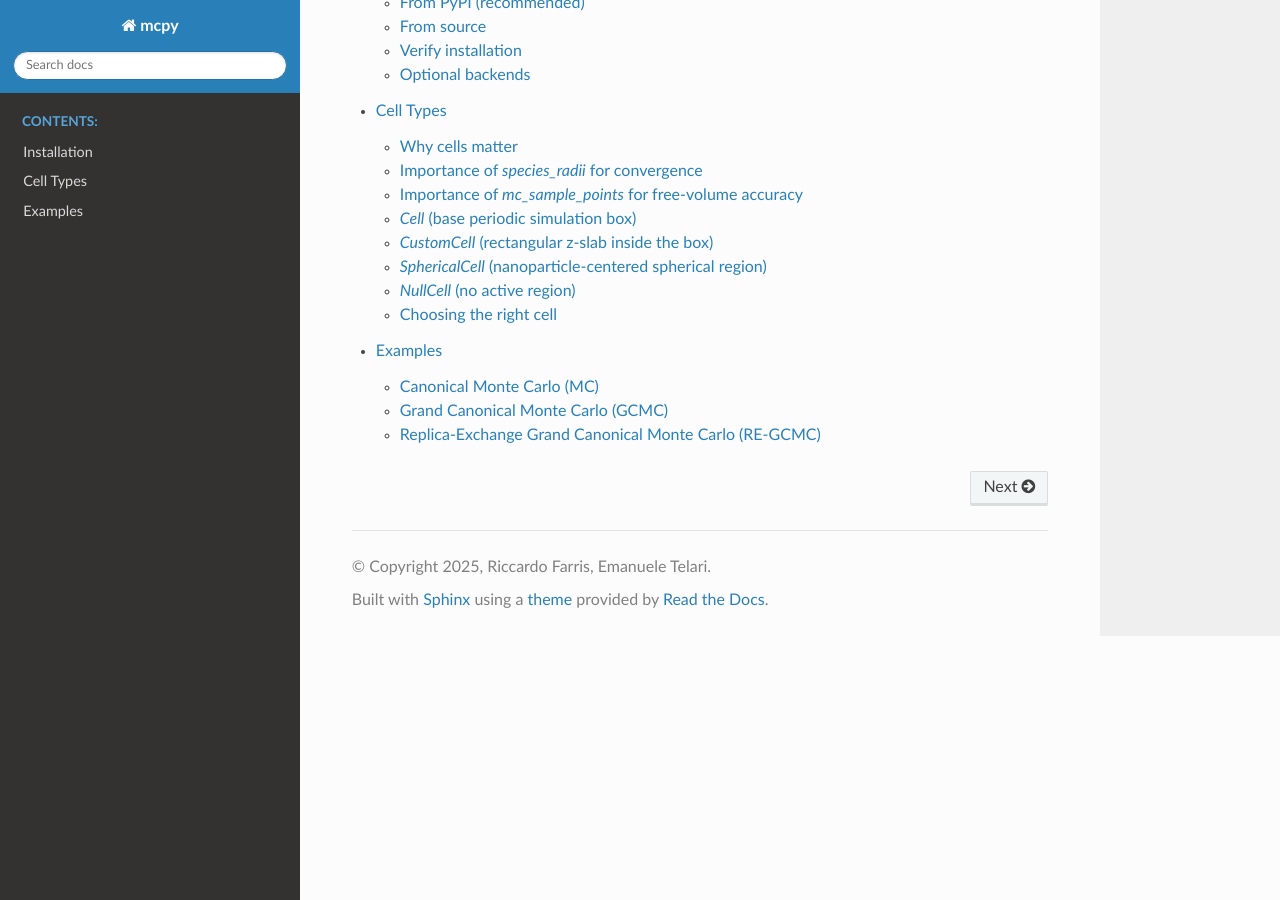
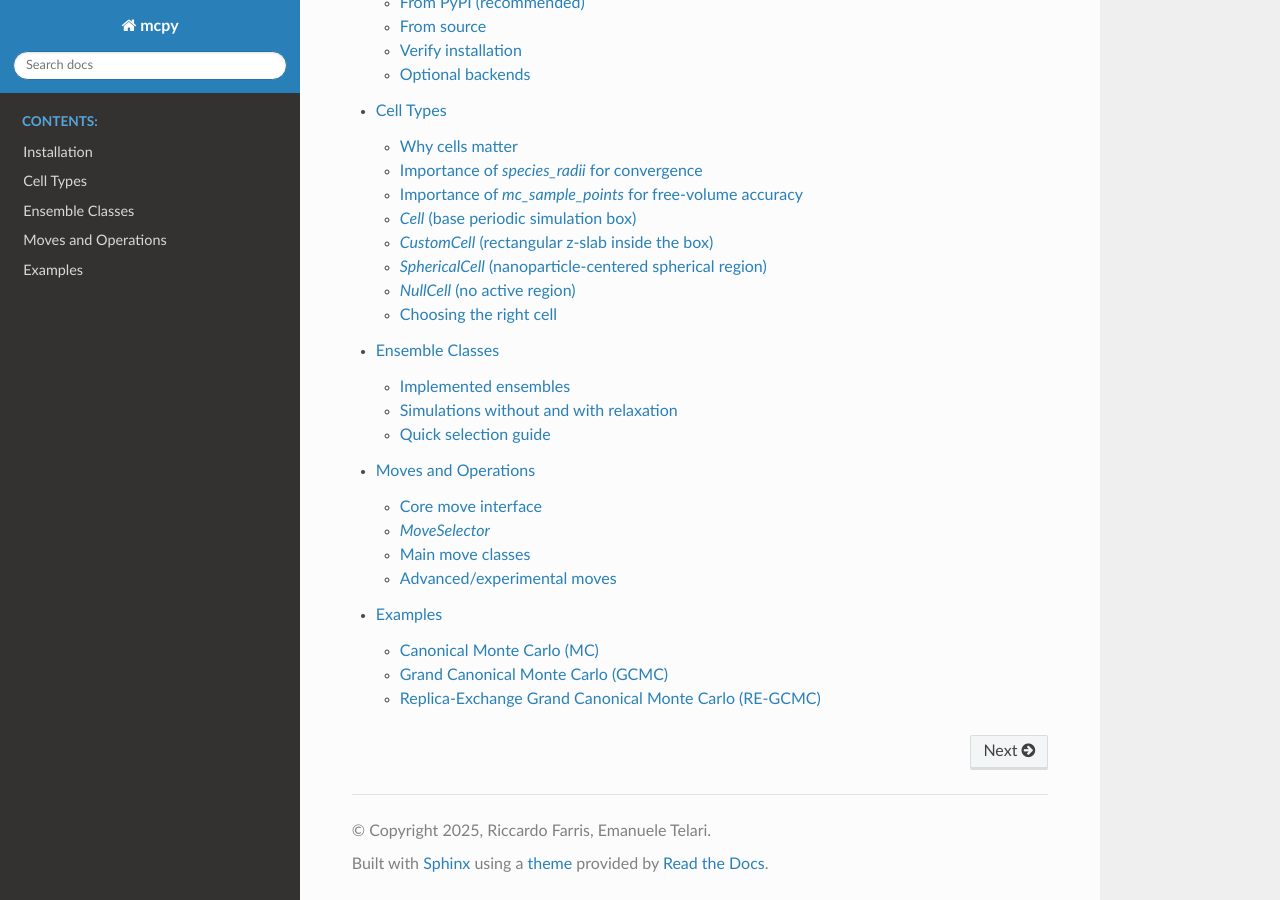
Before and after one commit to farrisric/mcpy, a Sphinx documentation site: the page built from docs/index.rst, in a window 1280 px wide and 900 px high, scrolled down 893 px. Built offline with Sphinx 7.4.7 and the Read the Docs theme 3.1.0, drawn with Linux system fonts in a browser that asks for light colours; some of the changed lines change nothing that is shown.

Commit message:
documentations on moves and ensambles

```diff
--- /dev/null
+++ b/docs/ensembles.rst
@@ -0,0 +1,121 @@
+Ensemble Classes
+================
+
+`mcpy` provides ensemble classes to run Monte Carlo simulations in different thermodynamic settings.
+
+
+Implemented ensembles
+---------------------
+
+`BaseEnsemble`
+~~~~~~~~~~~~~~
+
+Abstract parent class used by concrete ensembles.
+It provides shared infrastructure such as:
+
+- atom/cell/calculator storage,
+- energy evaluation,
+- trajectory and output writing,
+- common run initialization/finalization helpers.
+
+You usually do not instantiate this class directly.
+
+
+`CanonicalEnsemble`
+~~~~~~~~~~~~~~~~~~~
+
+Canonical Monte Carlo ensemble (fixed composition, fixed temperature).
+It performs trial mutations and accepts/rejects them with a Metropolis criterion based on energy
+change and temperature.
+
+Typical use case: structural optimization/sampling at fixed stoichiometry.
+
+
+`GrandCanonicalEnsemble`
+~~~~~~~~~~~~~~~~~~~~~~~~
+
+Grand Canonical Monte Carlo (GCMC) ensemble (variable composition).
+This is the core class for insertion/deletion sampling controlled by:
+
+- chemical potentials `mu`,
+- temperature,
+- selected species,
+- and a `MoveSelector` with trial moves.
+
+Typical use case: adsorption/desorption equilibria and composition changes under given `mu, T`.
+
+.. code-block:: python
+
+   from mcpy.ensembles.grand_canonical_ensemble import GrandCanonicalEnsemble
+   from mcpy.moves import MoveSelector
+
+   gcmc = GrandCanonicalEnsemble(
+       atoms=atoms,
+       cells=[cell],
+       calculator=calculator,
+       mu={"O": -5.0, "Ag": -2.9},
+       units_type="metal",
+       species=["O"],
+       temperature=500,
+       move_selector=move_selector,
+   )
+   gcmc.run(steps=10000)
+
+
+`ReplicaExchange`
+~~~~~~~~~~~~~~~~~
+
+Replica-exchange driver for GCMC simulations across MPI ranks.
+It manages multiple replicas (typically at different temperatures or chemical potentials) and
+attempts periodic exchanges between neighboring replicas to improve sampling.
+
+Notes:
+
+- requires `mpi4py`,
+- designed to wrap GCMC instances created by a user-provided factory.
+
+
+Simulations without and with relaxation
+---------------------------------------
+
+In practice, GCMC workflows are often run in two styles:
+
+**Without relaxation (pure MC acceptance on trial structures)**
+
+- You attempt moves (for example insertion/deletion/displacement),
+- evaluate the trial energy directly,
+- and accept/reject from the ensemble criterion.
+
+This is the fastest per-step workflow and is often used for broad screening.
+For insertion/deletion moves, free volume is still important because it enters acceptance terms.
+
+**With relaxation (MC + local structural equilibration)**
+
+- After a trial move (or after selected intervals), you perform a short relaxation step
+  (for example a local optimizer run or short MD-like perturbation),
+- then use the relaxed trial structure for acceptance/rejection.
+
+This usually gives more physically equilibrated configurations and can improve convergence quality,
+but each step is more expensive.
+
+Free volume, `species_radii`, and `mc_sample_points`
+~~~~~~~~~~~~~~~~~~~~~~~~~~~~~~~~~~~~~~~~~~~~~~~~~~~~
+
+For GCMC insertion/deletion, cell objects estimate accessible free volume using Monte Carlo sampling.
+Two parameters are especially important:
+
+- `species_radii`: defines atomic exclusion spheres used to classify sampled points as occupied/free.
+  Realistic radii improve free-volume estimates and reduce unphysical insertion statistics.
+- `mc_sample_points`: number of random points used in the free-volume Monte Carlo estimate.
+  More points increase accuracy (lower statistical noise), but increase computational cost.
+
+In relaxation-heavy runs, accurate free-volume estimates are especially useful because they reduce
+wasted trial attempts and help the simulation reach stable acceptance behavior faster.
+
+
+Quick selection guide
+---------------------
+
+- Use `CanonicalEnsemble` for fixed-composition sampling.
+- Use `GrandCanonicalEnsemble` for variable-composition GCMC.
+- Use `ReplicaExchange` to accelerate sampling by exchanging states between replicas.
--- a/docs/index.rst
+++ b/docs/index.rst
@@ -28,4 +28,6 @@
 
    installation
    cells
+   ensembles
+   moves
    examples
--- /dev/null
+++ b/docs/moves.rst
@@ -0,0 +1,94 @@
+Moves and Operations
+====================
+
+In `mcpy`, a *move* (operation) proposes a new atomic configuration.
+The ensemble then accepts or rejects that proposal with the appropriate acceptance rule.
+
+
+Core move interface
+-------------------
+
+All moves follow the `BaseMove` interface and implement:
+
+- `do_trial_move(atoms)`: propose a new structure,
+- optional volume hooks through the attached cell (`get_volume`, `calculate_volume`).
+
+Moves are typically combined using `MoveSelector`.
+
+
+`MoveSelector`
+--------------
+
+`MoveSelector` chooses moves stochastically from a weighted list and tracks acceptance counters.
+This is the standard way to mix insertion/deletion/displacement (or other) operations in a run.
+
+.. code-block:: python
+
+   from mcpy.moves import MoveSelector, InsertionMove, DeletionMove
+
+   selector = MoveSelector(
+       [1, 1],  # weights
+       [InsertionMove(cell, ["O"], seed=1, min_insert=0.5),
+        DeletionMove(cell, ["O"], seed=2)],
+   )
+
+
+Main move classes
+-----------------
+
+The following move classes are available from `mcpy.moves`:
+
+`InsertionMove`
+~~~~~~~~~~~~~~~
+
+Attempts insertion of a species at a random point sampled from the configured cell.
+Returns `delta_particles = +1` on success.
+
+
+`DeletionMove`
+~~~~~~~~~~~~~~
+
+Attempts deletion of a randomly chosen atom of selected species within the active cell.
+Returns `delta_particles = -1` on success.
+
+
+`DisplacementMove`
+~~~~~~~~~~~~~~~~~~
+
+Displaces one randomly selected atom by a random vector up to `max_displacement`.
+Particle count does not change (`delta_particles = 0`).
+
+
+`PermutationMove`
+~~~~~~~~~~~~~~~~~
+
+Swaps species labels of two atoms from different species groups.
+Useful for compositional ordering in multicomponent systems.
+
+
+`ShakeMove`
+~~~~~~~~~~~
+
+Randomly displaces all atoms by small random vectors (bounded by `r_max`).
+Useful as a global perturbation move.
+
+
+`BrownianMove`
+~~~~~~~~~~~~~~
+
+Runs a short MD segment (Velocity Verlet) at a target temperature as a trial move.
+Useful for larger relaxation-like perturbations.
+
+
+Advanced/experimental moves
+---------------------------
+
+`mcpy.moves.go_moves` includes additional specialized operations such as:
+
+- `BallMove`,
+- `ShellMove`,
+- `BondMove`,
+- `HighEnergyAtomsMove`,
+- alternative `PermutationMove` / `ShakeMove` / `BrownianMove` variants.
+
+These are useful for custom workflows but are not part of the default `mcpy.moves` export list.
```
